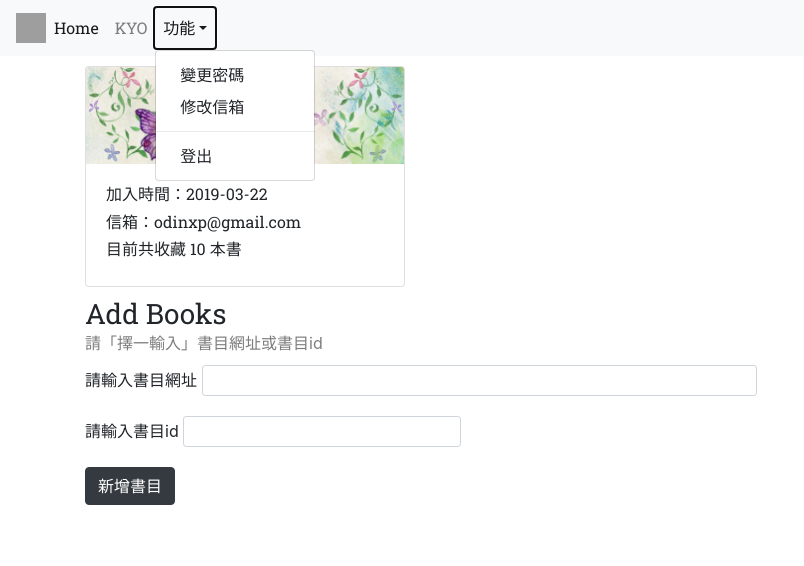
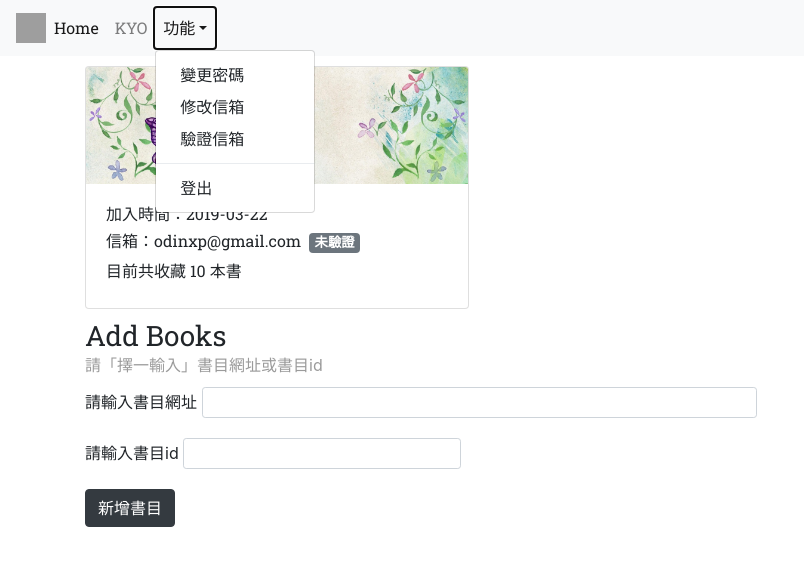
Before and after one commit to kyomind/library-tracker, a Flask app: a page that uses app/templates/base.html in a window 1280 px wide, after a click on "功能". Shown: the top 566 px of the page, without its empty margins (0-804 px from the left). Run offline with Flask 2, Linux system fonts and the light colour scheme; a user stored in the database is signed in; data comes from the database, SQL or seed files in the repository; both versions use the stored data as it was after the commit; some libraries are stand-ins or nearby versions; some web fonts are replaced; grey boxes are pictures that could not be loaded.

Commit message:
1 新增信箱驗證網頁與路由 2 新增驗證token路由 3 在選單新增信箱驗證連結，且在驗證成功後，連結失效 4 在個人頁的信箱位址後方新增badge 「已驗證(綠色)」、「未驗證(深灰色)」 5 未驗證仍可正常增刪書籍

```diff
--- a/app/templates/auth/edit.html
+++ b/app/templates/auth/edit.html
@@ -10,6 +10,8 @@
 
 
 <h1 style="font-family: 'Roboto Slab', serif;">Edit E-mail</h1>
+<div style="color: rgb(155, 155, 155);margin-bottom: 10px">請注意，修改信箱後須重新驗證</div>
+
     <form action="" method="post">
             {{ form.hidden_tag() }}
         <p>
--- a/app/templates/auth/login.html
+++ b/app/templates/auth/login.html
@@ -21,7 +21,7 @@
             <input id="password" name="password" required type="password" value="" class="form-control w-25">
         </div>
         <div class="custom-control custom-switch">
-            <input id="remember" type="checkbox" value="y" class="custom-control-input">
+            <input id="remember" name="remember" type="checkbox" value="y" class="custom-control-input">
             <label for="remember" class="custom-control-label">記住我</label>
         </div>
 
@@ -31,5 +31,6 @@
         <p>
             <a href="{{url_for('auth.send')}}" class="card-link">重置密碼</a>
         </p>
+
     </form>
 {% endblock %}
--- a/app/templates/base.html
+++ b/app/templates/base.html
@@ -40,6 +40,11 @@
                 <div class="dropdown-menu" aria-labelledby="navbarDropdown">
                     <a class="dropdown-item" href="{{ url_for('auth.change')}}">變更密碼</a>
                     <a class="dropdown-item" href="{{ url_for('auth.edit')}}">修改信箱</a>
+                    {% if current_user.confirmed %}
+                    <span class="dropdown-item" style="color: #CCCCCC">信箱已驗證</span>
+                    {% else %}
+                    <a class="dropdown-item" href="{{ url_for('auth.confirm')}}">驗證信箱</a>
+                    {% endif %}
                     <div class="dropdown-divider"></div>
                     <a class="dropdown-item" href="{{ url_for('auth.logout') }}">登出</a>
                 </div>
--- /dev/null
+++ b/app/templates/mail/confirm.html
@@ -0,0 +1,3 @@
+<p>{{ name }}, 你好：<br>
+    請點選以下連結進行信箱驗證，網址有效期限十分鐘</p>
+    <a href="{{ url }}">點我驗證</a>
--- /dev/null
+++ b/app/templates/mail/confirm.txt
@@ -0,0 +1 @@
+{{ name }}，你好：\n以下是信箱驗證網址，有效期限十分鐘\n{{ url }}
--- a/app/templates/user.html
+++ b/app/templates/user.html
@@ -4,21 +4,24 @@
 
 {% block page_content %}
 
-<div class="card" style="width: 20rem;margin:10px 0px 10px 0px">
+<div class="card" style="width: 24rem;margin:10px 0px 10px 0px">
     <img src="{{ url_for('static', filename='flower.jpg') }}" class="card-img-top" alt="...">
     <div class="card-body">
 
-            <h6 style="font-family: 'Roboto Slab', serif;">加入時間：{{ time }}</h5>
-            <h6 style="font-family: 'Roboto Slab', serif;">信箱：{{ current_user.email }}</h5>
-            <h6 style="font-family: 'Roboto Slab', serif;">目前共收藏 {{count}} 本書</h5>
-        <!-- <a href="{{ url_for('auth.change')}}" class="card-link">變更密碼</a> -->
-        <!-- <a href="{{ url_for('auth.edit')}}" class="card-link">修改信箱</a> -->
+            <h6 style="font-family: 'Roboto Slab', serif;">加入時間：{{ time }}</h6>
+            <h6 style="font-family: 'Roboto Slab', serif;">信箱：{{ current_user.email }}
+                {% if current_user.confirmed %}
+                <span class="badge badge-success" style="font-size: 10pt;margin-left: 3pt">已驗證</span></h6>
+                {% else %}
+                <span class="badge badge-secondary" style="font-size: 10pt;margin-left: 3pt">未驗證</span></h6>
+                {% endif %}
+            <h6 style="font-family: 'Roboto Slab', serif;">目前共收藏 {{count}} 本書</h6>
     </div>
 </div>
 
 
 <h3 style="font-family: 'Roboto Slab', serif;margin-bottom: 0px">Add Books</h3>
-<div style="color: rgb(125, 125, 125);margin-bottom: 10px">請「擇一輸入」書目網址或書目id </div>
+<div style="color: rgb(155, 155, 155);margin-bottom: 10px">請「擇一輸入」書目網址或書目id </div>
 <form action="" method="post">
         {{ form.hidden_tag() }}
     <p>
```
Also changed, not shown: app/auth/views.py (+36 -3 lines), app/templates/auth/confirm.html (added, +15 -0 lines), app/templates/mail/reset.html (renamed from app/templates/mail/link.html), app/templates/mail/reset.txt (renamed from app/templates/mail/link.txt), tracker.db.
